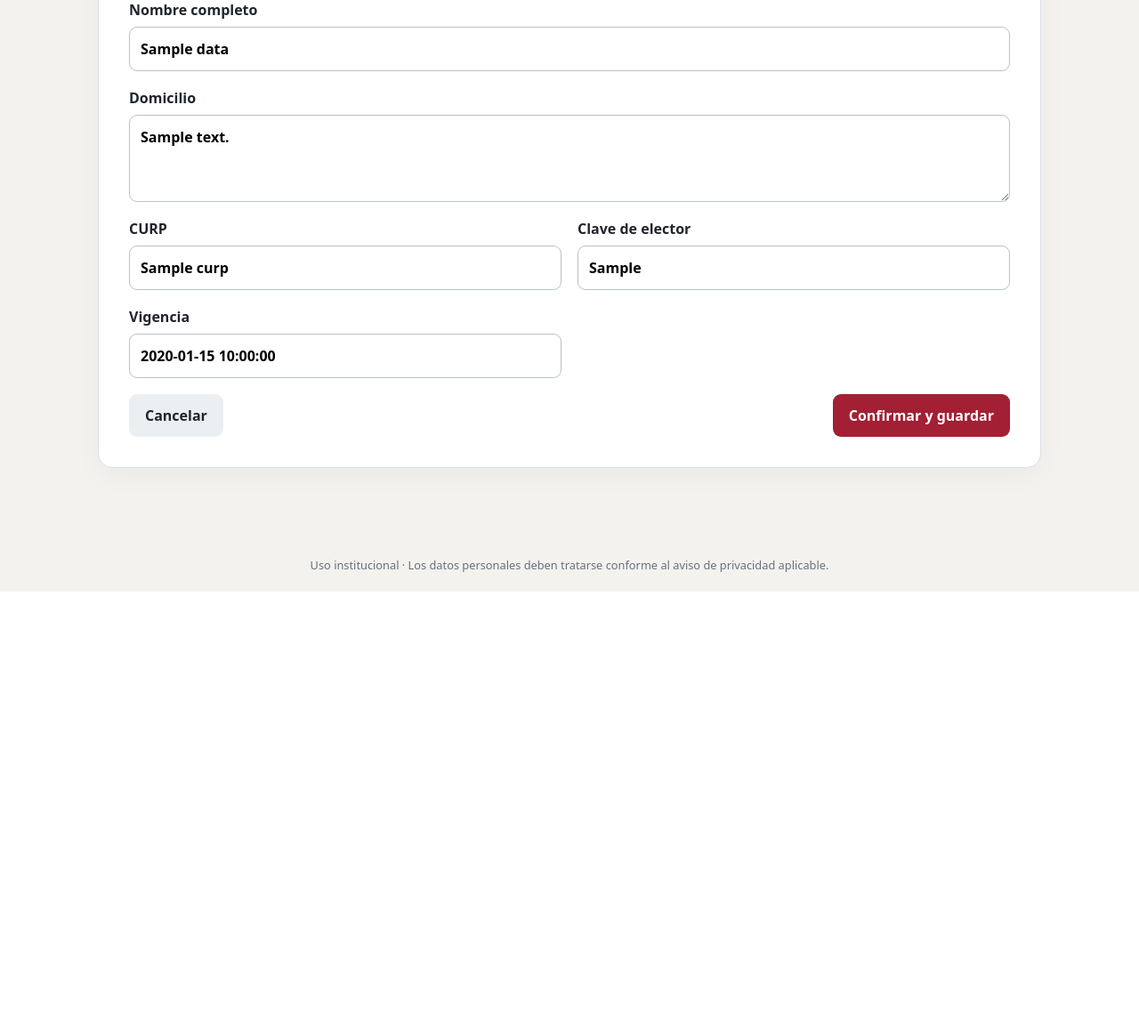
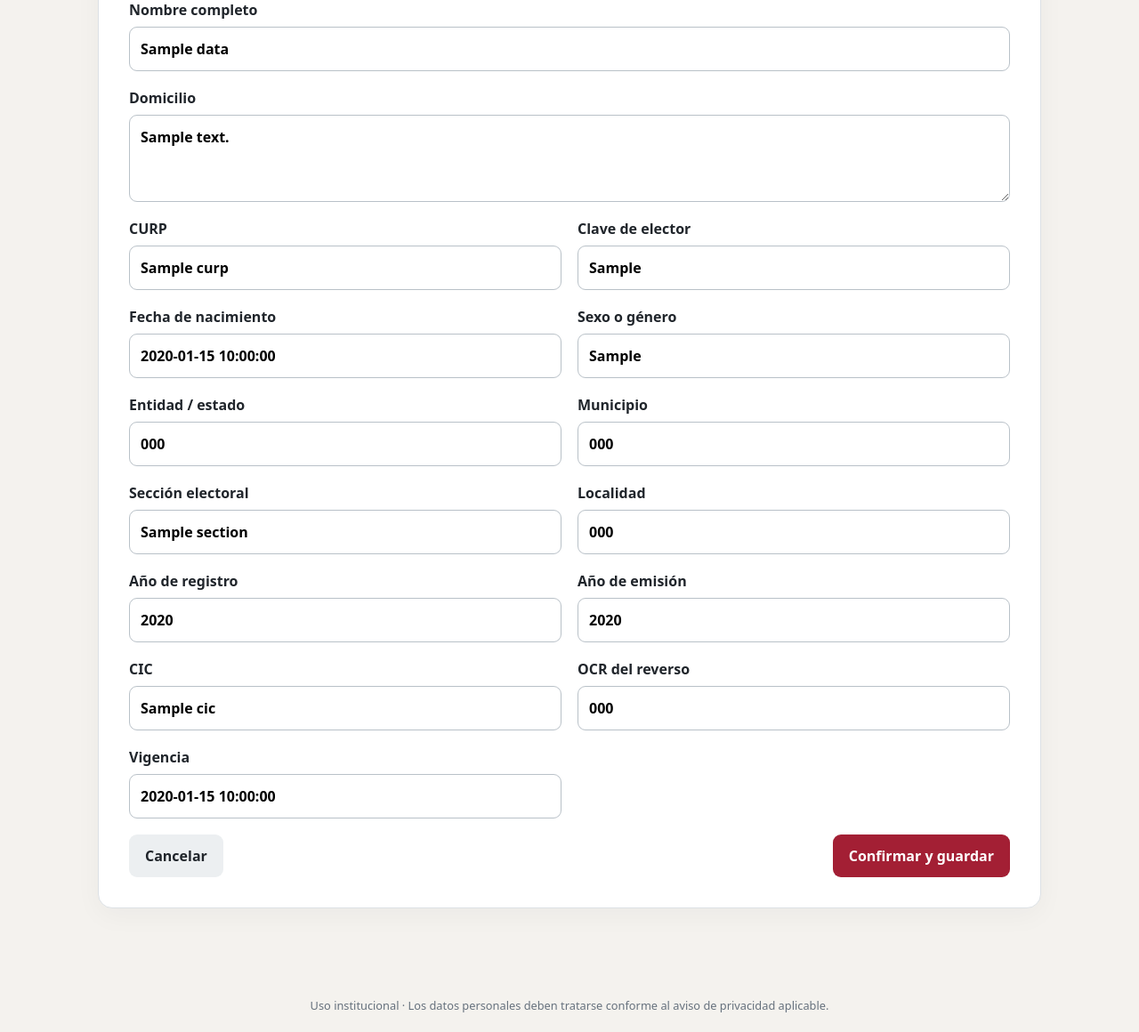
Before and after one commit to spott226/ocrcapturadif, a FastAPI app: template app/templates/review.html in a window 1280 px wide. Shown: the part 427-1587 px from the top of the page at 89% size. Before the commit the page ends 1092 px from the top, so only its background shows below. Run offline with FastAPI, Linux system fonts and the light colour scheme; the template is opened without the code that fills it: most values are stand-ins (such as "Sample title", 1, 10 or a date in 2020); some libraries are stand-ins or nearby versions.

Commit message:
feat: capturar datos completos de la INE

```diff
--- a/app/main.py
+++ b/app/main.py
@@ -7,7 +7,7 @@ from fastapi.responses import HTMLResponse, JSONResponse, RedirectResponse, Stre
 from fastapi.staticfiles import StaticFiles
 from fastapi.templating import Jinja2Templates
 from openpyxl import Workbook
-from sqlalchemy import or_, select
+from sqlalchemy import inspect, or_, select, text
 from sqlalchemy.orm import Session
 from starlette.middleware.sessions import SessionMiddleware
 from starlette.middleware.httpsredirect import HTTPSRedirectMiddleware
@@ -20,10 +20,32 @@ from .security import csrf_token, password_hash, valid_csrf, verify_password
 settings = get_settings()
 BASE = Path(__file__).resolve().parent
 
+EXTRA_COLUMNS = {
+    "birth_date": "VARCHAR(20) NOT NULL DEFAULT ''",
+    "sex_or_gender": "VARCHAR(20) NOT NULL DEFAULT ''",
+    "state_code": "VARCHAR(20) NOT NULL DEFAULT ''",
+    "municipality_code": "VARCHAR(20) NOT NULL DEFAULT ''",
+    "section": "VARCHAR(10) NOT NULL DEFAULT ''",
+    "locality_code": "VARCHAR(20) NOT NULL DEFAULT ''",
+    "registration_year": "VARCHAR(20) NOT NULL DEFAULT ''",
+    "issue_year": "VARCHAR(10) NOT NULL DEFAULT ''",
+    "cic": "VARCHAR(20) NOT NULL DEFAULT ''",
+    "ocr_code": "VARCHAR(20) NOT NULL DEFAULT ''",
+}
+
+
+def migrate_existing_database():
+    existing = {column["name"] for column in inspect(engine).get_columns("people")}
+    with engine.begin() as connection:
+        for column, definition in EXTRA_COLUMNS.items():
+            if column not in existing:
+                connection.execute(text(f"ALTER TABLE people ADD COLUMN {column} {definition}"))
+
 
 @asynccontextmanager
 async def lifespan(_app: FastAPI):
     Base.metadata.create_all(engine)
+    migrate_existing_database()
     yield
 
 
@@ -124,7 +146,11 @@ async def read_upload(upload: UploadFile) -> bytes:
 async def ocr(request: Request, front: UploadFile = File(...), back: UploadFile | None = File(None), csrf: str = Form(...)):
     require_user(request)
     require_csrf(request, csrf)
-    merged = {"name": "", "address": "", "curp": "", "voter_key": "", "valid_until": ""}
+    merged = {key: "" for key in (
+        "name", "address", "curp", "voter_key", "birth_date", "sex_or_gender",
+        "state_code", "municipality_code", "section", "locality_code",
+        "registration_year", "issue_year", "cic", "ocr_code", "valid_until",
+    )}
     try:
         uploads = [front] + ([back] if back and back.filename else [])
         for upload in uploads:
@@ -140,19 +166,38 @@ async def ocr(request: Request, front: UploadFile = File(...), back: UploadFile
 
 
 @app.post("/registros", response_class=HTMLResponse)
-def save(request: Request, name: str = Form(...), address: str = Form(""), curp: str = Form(""), voter_key: str = Form(""), valid_until: str = Form(""), csrf: str = Form(...), db: Session = Depends(get_db)):
+def save(
+    request: Request, name: str = Form(...), address: str = Form(""),
+    curp: str = Form(""), voter_key: str = Form(""), birth_date: str = Form(""),
+    sex_or_gender: str = Form(""), state_code: str = Form(""),
+    municipality_code: str = Form(""), section: str = Form(""),
+    locality_code: str = Form(""), registration_year: str = Form(""),
+    issue_year: str = Form(""), cic: str = Form(""), ocr_code: str = Form(""),
+    valid_until: str = Form(""), csrf: str = Form(...), db: Session = Depends(get_db),
+):
     user = require_user(request)
     require_csrf(request, csrf)
     name, curp, voter_key = name.strip().upper(), curp.strip().upper(), voter_key.strip().upper()
+    cic, ocr_code = cic.strip().upper(), ocr_code.strip().upper()
     if curp and not re.fullmatch(r"[A-Z]{4}\d{6}[HM][A-Z]{5}[A-Z0-9]\d", curp):
         return page(request, "review.html", data=locals(), error="La CURP no tiene un formato válido.")
     conditions = []
     if curp: conditions.append(Person.curp == curp)
     if voter_key: conditions.append(Person.voter_key == voter_key)
+    if cic: conditions.append(Person.cic == cic)
+    if ocr_code: conditions.append(Person.ocr_code == ocr_code)
     duplicates = db.scalars(select(Person).where(or_(*conditions))) .all() if conditions else []
     if duplicates:
         return page(request, "review.html", data=locals(), duplicates=duplicates, error="Posible duplicado: revise antes de continuar.")
-    person = Person(name=name[:180], address=address.strip().upper()[:500], curp=curp[:18], voter_key=voter_key[:24], valid_until=valid_until.strip()[:20], created_by=user)
+    person = Person(
+        name=name[:180], address=address.strip().upper()[:500], curp=curp[:18],
+        voter_key=voter_key[:24], birth_date=birth_date.strip()[:20],
+        sex_or_gender=sex_or_gender.strip().upper()[:20], state_code=state_code.strip().upper()[:20],
+        municipality_code=municipality_code.strip().upper()[:20], section=section.strip()[:10],
+        locality_code=locality_code.strip().upper()[:20], registration_year=registration_year.strip()[:20],
+        issue_year=issue_year.strip()[:10], cic=cic[:20], ocr_code=ocr_code[:20],
+        valid_until=valid_until.strip()[:20], created_by=user,
+    )
     db.add(person)
     db.commit()
     return RedirectResponse("/?guardado=1", status_code=303)
@@ -165,9 +210,9 @@ def export(request: Request, db: Session = Depends(get_db)):
     wb = Workbook()
     ws = wb.active
     ws.title = "Registros DIF"
-    ws.append(["ID", "Nombre", "Domicilio", "CURP", "Clave de elector", "Vigencia", "Capturó", "Fecha"])
+    ws.append(["ID", "Nombre", "Domicilio", "CURP", "Clave de elector", "Fecha de nacimiento", "Sexo/Género", "Entidad", "Municipio", "Sección", "Localidad", "Año de registro", "Emisión", "CIC", "OCR", "Vigencia", "Capturó", "Fecha de captura"])
     for row in rows:
-        ws.append([row.id, row.name, row.address, row.curp, row.voter_key, row.valid_until, row.created_by, row.created_at.replace(tzinfo=None)])
+        ws.append([row.id, row.name, row.address, row.curp, row.voter_key, row.birth_date, row.sex_or_gender, row.state_code, row.municipality_code, row.section, row.locality_code, row.registration_year, row.issue_year, row.cic, row.ocr_code, row.valid_until, row.created_by, row.created_at.replace(tzinfo=None)])
     ws.freeze_panes = "A2"
     for column in ws.columns:
         ws.column_dimensions[column[0].column_letter].width = min(max(len(str(c.value or "")) for c in column) + 2, 55)
--- a/app/templates/index.html
+++ b/app/templates/index.html
@@ -3,4 +3,4 @@
 <section class="card"><h2>Nueva captura</h2><div class="notice"><strong>Use la cámara:</strong> permita el acceso cuando el navegador lo solicite. Las fotos se procesan en memoria y se eliminan al terminar.</div>
 <form method="post" action="/ocr" enctype="multipart/form-data" class="upload-grid" id="ocr-form"><input type="hidden" name="csrf" value="{{ csrf }}"><div class="drop camera-field"><strong>1. Frente de la INE</strong><button type="button" class="camera-open" data-target="front">Abrir cámara para el frente</button><span class="capture-status" id="front-status">Sin fotografía</span><img class="capture-preview" id="front-preview" alt="Vista previa del frente"><label class="file-fallback">O seleccione una imagen<input type="file" name="front" id="front" accept="image/jpeg,image/png,image/webp" required></label></div><div class="drop camera-field"><strong>2. Reverso de la INE</strong><button type="button" class="camera-open" data-target="back">Abrir cámara para el reverso</button><span class="capture-status" id="back-status">Opcional</span><img class="capture-preview" id="back-preview" alt="Vista previa del reverso"><label class="file-fallback">O seleccione una imagen<input type="file" name="back" id="back" accept="image/jpeg,image/png,image/webp"></label></div><button>Escanear fotos y pasar datos</button></form></section>
 <dialog id="camera-dialog"><div class="camera-shell"><h2 id="camera-title">Fotografiar INE</h2><p id="camera-message">Centre la credencial completa y evite reflejos.</p><video id="camera-video" autoplay playsinline muted></video><canvas id="camera-canvas" hidden></canvas><div class="camera-actions"><button type="button" id="camera-cancel" class="button ghost">Cancelar</button><button type="button" id="camera-capture">Tomar foto</button></div></div></dialog>
-<section class="card"><div class="section-head"><h2>Registros recientes</h2><span>{{ people|length }} visibles</span></div><div class="table-wrap"><table><thead><tr><th>Nombre</th><th>CURP</th><th>Clave</th><th>Vigencia</th><th>Fecha</th></tr></thead><tbody>{% for p in people %}<tr><td>{{ p.name }}</td><td>{{ p.curp or '—' }}</td><td>{{ p.voter_key or '—' }}</td><td>{{ p.valid_until or '—' }}</td><td>{{ p.created_at.strftime('%d/%m/%Y') }}</td></tr>{% else %}<tr><td colspan="5" class="empty">Todavía no hay registros.</td></tr>{% endfor %}</tbody></table></div></section>{% endblock %}
+<section class="card"><div class="section-head"><h2>Registros recientes</h2><span>{{ people|length }} visibles</span></div><div class="table-wrap"><table><thead><tr><th>Nombre</th><th>CURP</th><th>Nacimiento</th><th>Clave</th><th>Sección</th><th>Vigencia</th><th>Fecha</th></tr></thead><tbody>{% for p in people %}<tr><td>{{ p.name }}</td><td>{{ p.curp or '—' }}</td><td>{{ p.birth_date or '—' }}</td><td>{{ p.voter_key or '—' }}</td><td>{{ p.section or '—' }}</td><td>{{ p.valid_until or '—' }}</td><td>{{ p.created_at.strftime('%d/%m/%Y') }}</td></tr>{% else %}<tr><td colspan="7" class="empty">Todavía no hay registros.</td></tr>{% endfor %}</tbody></table></div></section>{% endblock %}
--- a/app/templates/review.html
+++ b/app/templates/review.html
@@ -1,2 +1,18 @@
 {% extends "base.html" %}{% block content %}<section class="card"><p class="eyebrow">Paso 2 de 2</p><h1>Revise y corrija</h1><p class="muted">El OCR puede equivocarse. Compare cada dato con la credencial antes de guardar.</p>{% if error %}<div class="alert">{{ error }}</div>{% endif %}{% if duplicates %}<div class="duplicates"><strong>Coincidencias encontradas</strong>{% for p in duplicates %}<p>{{ p.name }} · {{ p.curp or p.voter_key }}</p>{% endfor %}</div>{% endif %}
-<form method="post" action="/registros" class="form-grid"><input type="hidden" name="csrf" value="{{ csrf }}"><label class="wide">Nombre completo<input name="name" value="{{ data.name }}" maxlength="180" required></label><label class="wide">Domicilio<textarea name="address" maxlength="500" rows="3">{{ data.address }}</textarea></label><label>CURP<input name="curp" value="{{ data.curp }}" maxlength="18" pattern="[A-Za-z]{4}[0-9]{6}[HhMm][A-Za-z]{5}[A-Za-z0-9][0-9]"></label><label>Clave de elector<input name="voter_key" value="{{ data.voter_key }}" maxlength="24"></label><label>Vigencia<input name="valid_until" value="{{ data.valid_until }}" maxlength="20"></label><div class="actions wide"><a href="/" class="button ghost">Cancelar</a><button>Confirmar y guardar</button></div></form></section>{% endblock %}
+<form method="post" action="/registros" class="form-grid"><input type="hidden" name="csrf" value="{{ csrf }}">
+<label class="wide">Nombre completo<input name="name" value="{{ data.name }}" maxlength="180" required></label>
+<label class="wide">Domicilio<textarea name="address" maxlength="500" rows="3">{{ data.address }}</textarea></label>
+<label>CURP<input name="curp" value="{{ data.curp }}" maxlength="18" pattern="[A-Za-z]{4}[0-9]{6}[HhMm][A-Za-z]{5}[A-Za-z0-9][0-9]"></label>
+<label>Clave de elector<input name="voter_key" value="{{ data.voter_key }}" maxlength="24"></label>
+<label>Fecha de nacimiento<input name="birth_date" value="{{ data.birth_date }}" maxlength="20" placeholder="DD/MM/AAAA"></label>
+<label>Sexo o género<input name="sex_or_gender" value="{{ data.sex_or_gender }}" maxlength="20" placeholder="H, M o NB"></label>
+<label>Entidad / estado<input name="state_code" value="{{ data.state_code }}" maxlength="20"></label>
+<label>Municipio<input name="municipality_code" value="{{ data.municipality_code }}" maxlength="20"></label>
+<label>Sección electoral<input name="section" value="{{ data.section }}" maxlength="10"></label>
+<label>Localidad<input name="locality_code" value="{{ data.locality_code }}" maxlength="20"></label>
+<label>Año de registro<input name="registration_year" value="{{ data.registration_year }}" maxlength="20"></label>
+<label>Año de emisión<input name="issue_year" value="{{ data.issue_year }}" maxlength="10"></label>
+<label>CIC<input name="cic" value="{{ data.cic }}" maxlength="20"></label>
+<label>OCR del reverso<input name="ocr_code" value="{{ data.ocr_code }}" maxlength="20" inputmode="numeric"></label>
+<label>Vigencia<input name="valid_until" value="{{ data.valid_until }}" maxlength="20"></label>
+<div class="actions wide"><a href="/" class="button ghost">Cancelar</a><button>Confirmar y guardar</button></div></form></section>{% endblock %}
```
Also changed, not shown: app/models.py (+10 -0 lines), app/ocr.py (+41 -1 lines), tests/test_app.py (+2 -1 lines), tests/test_ocr.py (+27 -1 lines).
